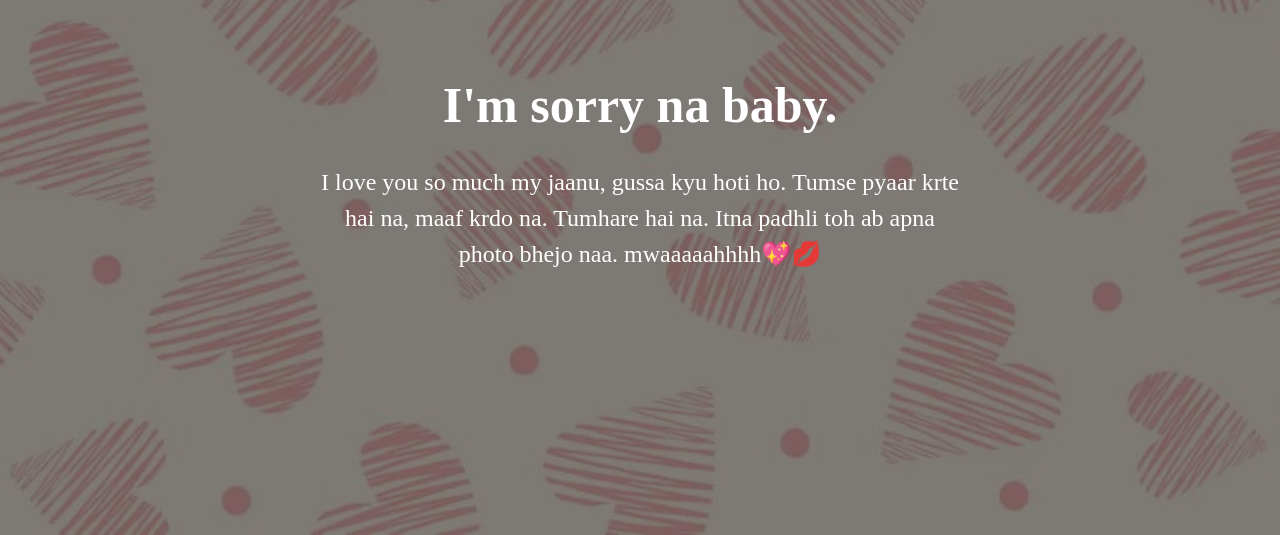
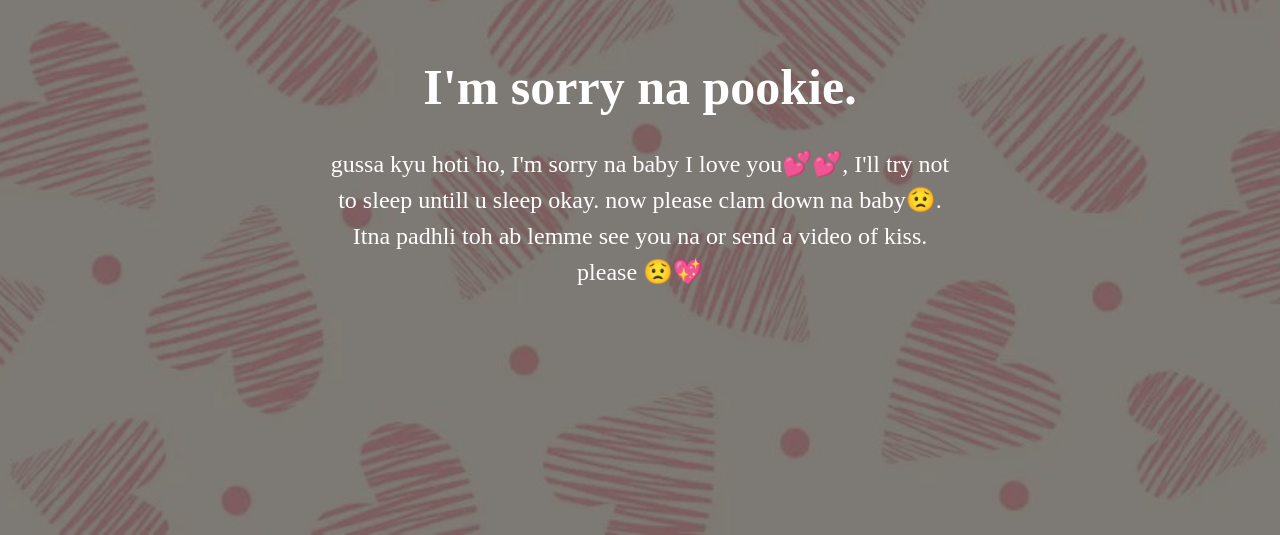
Before and after one commit to roger098ai/sorry, a plain HTML site: page index.html in a window 1280 px wide. Shown: the part 265-800 px from the top of the page. Drawn offline with Linux system fonts and the light colour scheme.

Commit message:
Update index.html

```diff
--- a/index.html
+++ b/index.html
@@ -9,8 +9,8 @@
 		<img src="heart.webp" alt="Background Image" class="background">
 		<div class="content">
 			<img src="erm-fingers.gif" alt="Sorry Gif" class="gif">
-			<h1 class="apology">I'm sorry na baby.</h1>
-			<p class="message">I love you so much my jaanu, gussa kyu hoti ho. Tumse pyaar krte hai na, maaf krdo na. Tumhare hai na. Itna padhli toh ab apna photo bhejo naa. mwaaaaahhhh💖💋  </p>
+			<h1 class="apology">I'm sorry na pookie.</h1>
+			<p class="message">gussa kyu hoti ho, I'm sorry na baby I love you💕💕, I'll try not to sleep untill u sleep okay. now please clam down na baby😟. Itna padhli toh ab lemme see you na or send a video of kiss. please 😟💖  </p>
 		</div>
 	</div>
 </body>
```
